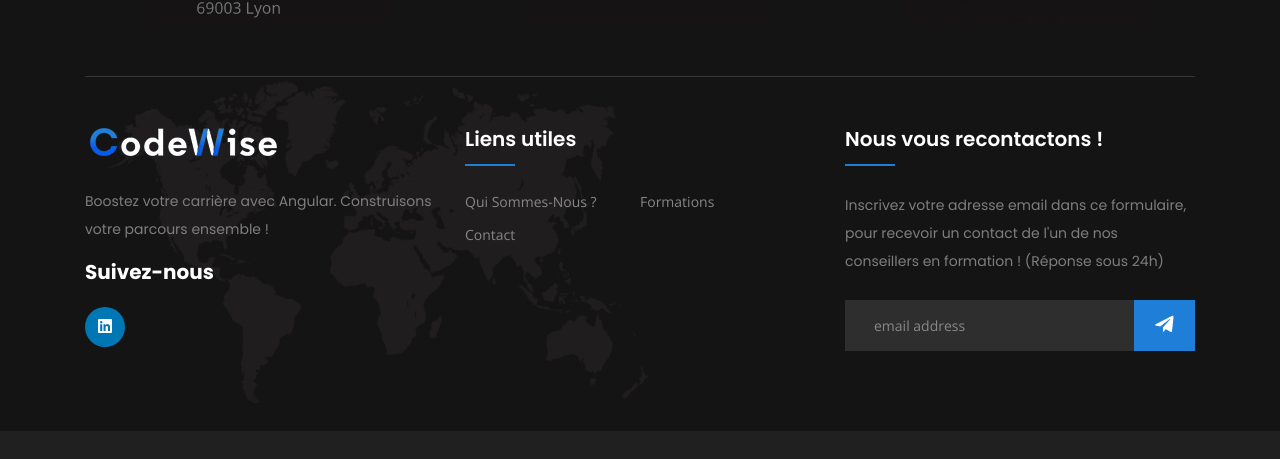
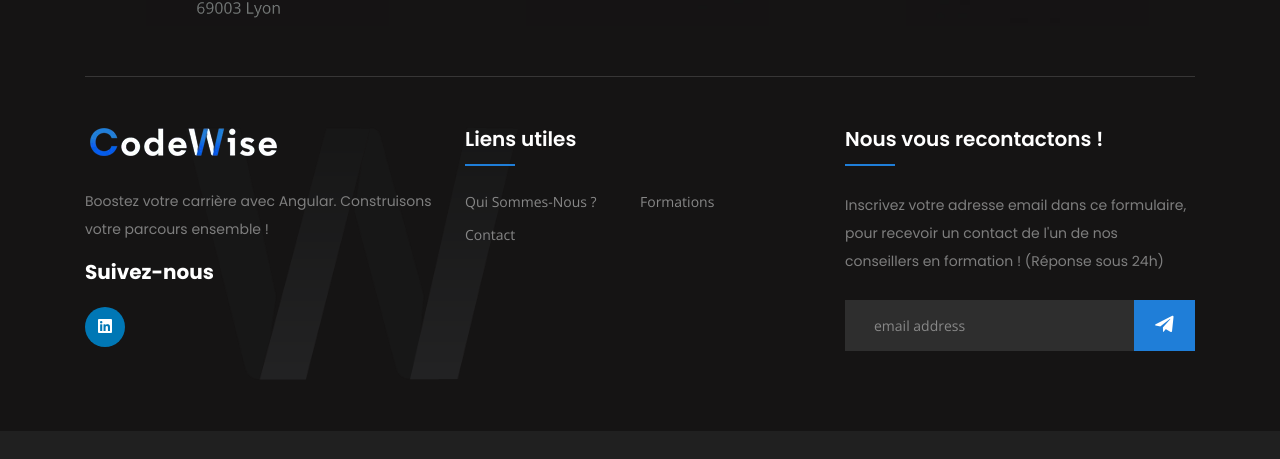
Before and after one commit to hubergerard/hubergerard.github.io, a Jekyll site: the page built from index.html, in a window 1280 px wide. Shown: the part 4164-4623 px from the top of the page. Built offline with Jekyll 4.4.1, drawn with Linux system fonts in a browser that asks for light colours.

Commit message:
change background image footer

```diff
--- a/_includes/footer.html
+++ b/_includes/footer.html
@@ -5,21 +5,36 @@
         <div class="col-xl-4 col-md-4 mb-30">
           <div class="single-cta">
             <div class="cta-text">
-                            <span><img src="/assets/img/bandeaux/rencontrez-nous.png" alt="adresse codewise" class="mh-80-px"></span>
+              <span
+                ><img
+                  src="/assets/img/bandeaux/rencontrez-nous.png"
+                  alt="adresse codewise"
+                  class="mh-80-px"
+              /></span>
             </div>
           </div>
         </div>
         <div class="col-xl-4 col-md-4 mb-30">
           <div class="single-cta">
             <div class="cta-text">
-                            <span><img src="/assets/img/bandeaux/appelez-nous.jpg" alt="numero telephone codewise" class="mh-80-px"></span>
+              <span
+                ><img
+                  src="/assets/img/bandeaux/appelez-nous.jpg"
+                  alt="numero telephone codewise"
+                  class="mh-80-px"
+              /></span>
             </div>
           </div>
         </div>
         <div class="col-xl-4 col-md-4 mb-30">
           <div class="single-cta">
             <div class="cta-text">
-                            <span><img src="/assets/img/bandeaux/ecrivez-nous.webp" alt="adresse email codewise" class="mh-80-px"></span>
+              <span
+                ><img
+                  src="/assets/img/bandeaux/ecrivez-nous.webp"
+                  alt="adresse email codewise"
+                  class="mh-80-px"
+              /></span>
             </div>
           </div>
         </div>
@@ -27,20 +42,33 @@
     </div>
     <div class="footer-content pt-50 pb-30">
       <div class="footer-pattern">
-                <img src="{{site.baseurl}}/assets/img/footer/footer_map.webp" alt="Codewise - World map">
+        <img
+          src="{{site.baseurl}}/assets/img/footer/logo_W_gris.png"
+          alt="Codewise - World map"
+        />
       </div>
       <div class="row">
         <div class="col-xl-4 col-lg-4 mb-50">
           <div class="footer-widget">
             <div class="footer-logo">
-                            <a href="{{site.url}}"><img src="{{site.baseurl}}/assets/img/logo/footer_logo.webp" class="img-fluid" alt="{{site.title}}"></a>
+              <a href="{{site.url}}"
+                ><img
+                  src="{{site.baseurl}}/assets/img/logo/footer_logo.webp"
+                  class="img-fluid"
+                  alt="{{site.title}}"
+              /></a>
             </div>
             <div class="footer-text">
-                            <p>Boostez votre carrière avec Angular. Construisons votre parcours ensemble !</p>
+              <p>
+                Boostez votre carrière avec Angular. Construisons votre parcours
+                ensemble !
+              </p>
             </div>
             <div class="footer-social-icon">
               <span>Suivez-nous</span>
-                            <a href="{{site.linkedin_url}}" target="_blank" rel="noopener"><i class="fab fa-linkedin linkedin-bg"></i></a>
+              <a href="{{site.linkedin_url}}" target="_blank" rel="noopener"
+                ><i class="fab fa-linkedin linkedin-bg"></i
+              ></a>
             </div>
           </div>
         </div>
@@ -62,7 +90,11 @@
               <h3>Nous vous recontactons !</h3>
             </div>
             <div class="footer-text mb-25">
-                            <p>Inscrivez votre adresse email dans ce formulaire, pour recevoir un contact de l'un de nos conseillers en formation ! (Réponse sous 24h)</p>
+              <p>
+                Inscrivez votre adresse email dans ce formulaire, pour recevoir
+                un contact de l'un de nos conseillers en formation ! (Réponse
+                sous 24h)
+              </p>
             </div>
             {% include subscribe.html %}
           </div>
@@ -75,7 +107,10 @@
       <div class="row">
         <div class="col-xl-6 col-lg-6 text-center text-lg-left mb-2 mb-lg-0">
           <div class="copyright-text">
-                        <p>Copyright &copy; 2023, Tous droits réservés <a href="{{site.url}}">Codewise</a></p>
+            <p>
+              Copyright &copy; 2023, Tous droits réservés
+              <a href="{{site.url}}">Codewise</a>
+            </p>
           </div>
         </div>
         <div class="col-xl-6 col-lg-6 text-right">
--- a/assets/css/style.scss
+++ b/assets/css/style.scss
@@ -1826,11 +1826,12 @@ p {
 
 .footer-pattern img {
   position: absolute;
-  top: 0;
-  left: 0;
-  height: 330px;
+  top: 50px;
+  left: 100px;
   background-size: cover;
   background-position: 100% 100%;
+  opacity: 0.2;
+  width: 30%;
 }
 
 .footer-logo {
```
Also changed, not shown: assets/img/footer/logo_W_gris.png (added). Lines whose indentation alone changed are shown as unchanged.
